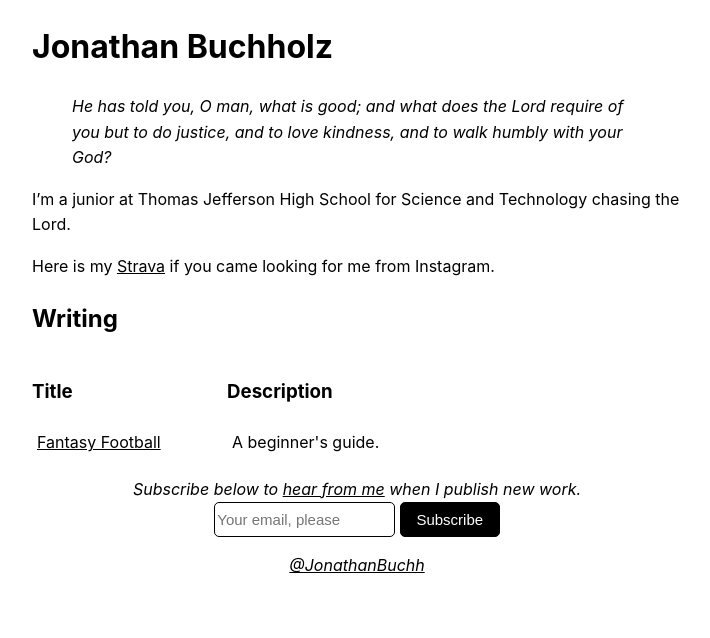
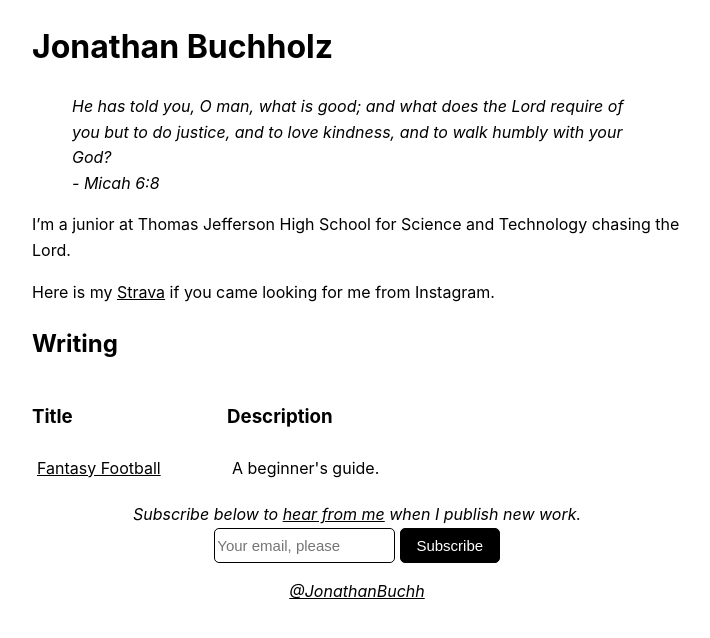
Before and after one commit to JonathanBuchh/buchh.org, a Jekyll site: the page built from index.md, in a window 1280 px wide. Shown: the top 638 px of the page, without its empty margins (283-993 px from the left). Built offline with Jekyll 4.4.1, drawn with Linux system fonts in a browser that asks for light colours.

Commit message:
Update index.md

```diff
--- a/index.md
+++ b/index.md
@@ -2,6 +2,7 @@
 title: Jonathan Buchholz
 ---
 > He has told you, O man, what is good; and what does the Lord require of you but to do justice, and to love kindness, and to walk humbly with your God?
+> \- Micah 6:8
 
 I'm a junior at Thomas Jefferson High School for Science and Technology chasing the Lord.
 
```
